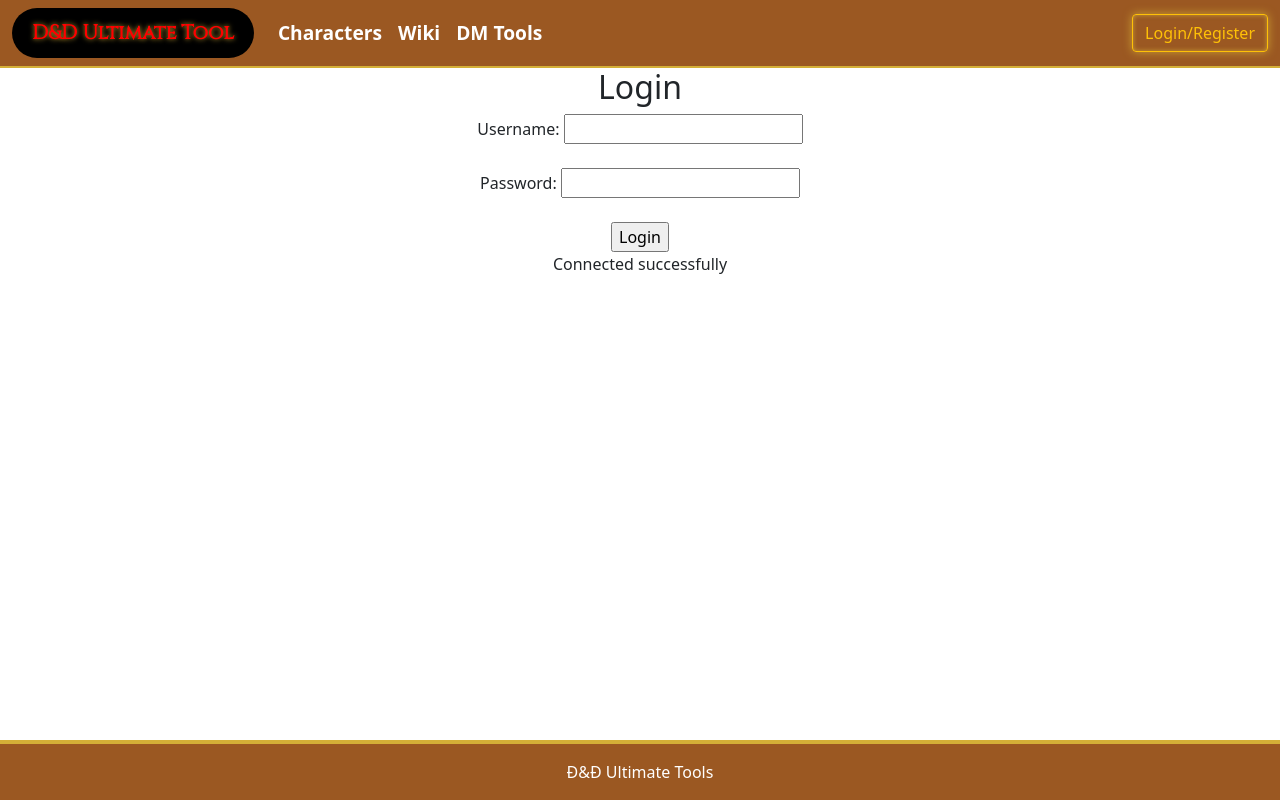
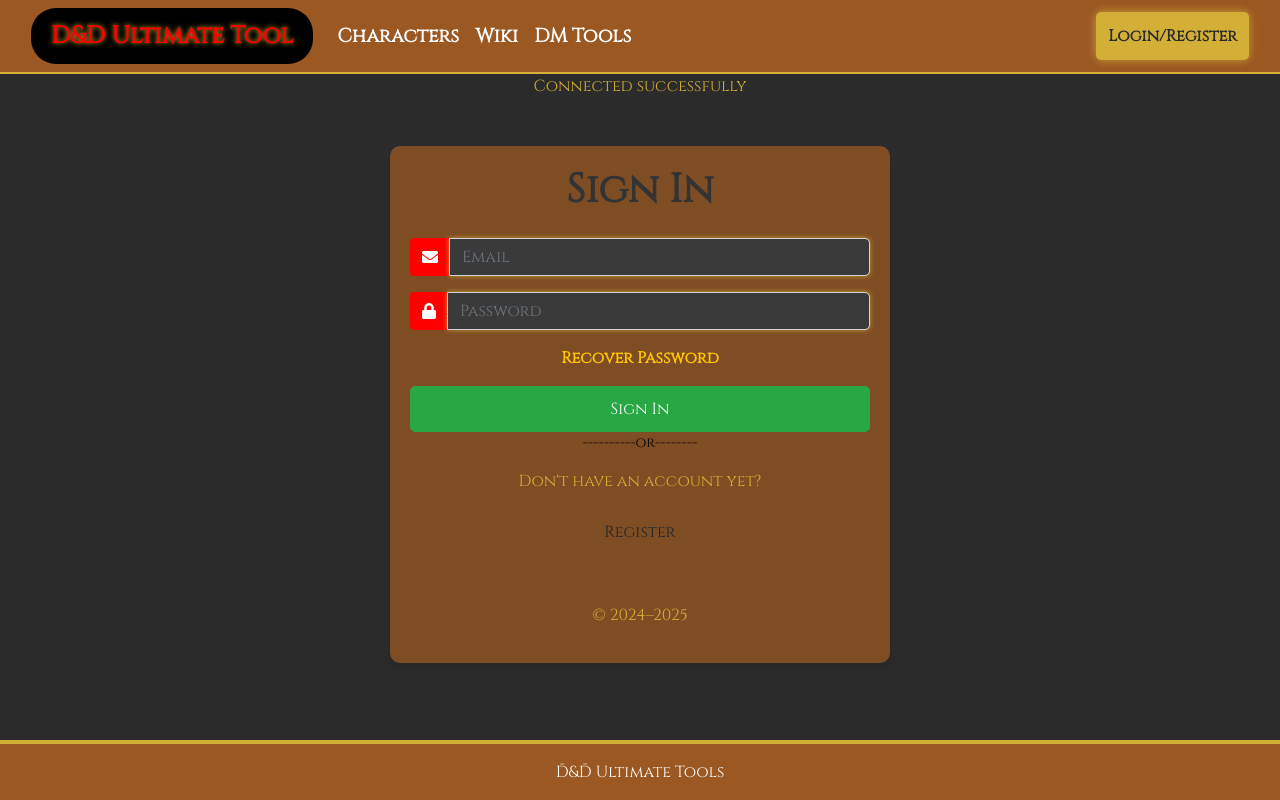
Before and after one commit to Adeniran24/Dungeons-And-Dragons, a PHP site: page /login.php in a window 1280 px wide. Run offline with PHP 8.4, Linux system fonts and the light colour scheme.

Commit message:
loginreghez css fix

```diff
--- a/index.css
+++ b/index.css
@@ -161,3 +161,90 @@ img:hover {
 @media only screen and (max-width: 300px) {
   .text {font-size: 14px;} /* Adjust font size for smaller screens */
 }
+
+
+/*A form stílusa*/
+
+
+/* Form container */
+#authForm {
+  max-width: 500px;
+  margin: 0 auto;
+  padding: 20px;
+  background-color: rgba(155, 88, 34, 0.75);
+  border-radius: 10px;
+  box-shadow: 0 4px 6px rgba(0, 0, 0, 0.1);
+}
+
+/* Form title */
+.form-title {
+  text-align: center;
+  font-weight: bold;
+  color: #333;
+}
+
+/* Input fields */
+.input-group {
+  margin-bottom: 1.5rem;
+}
+
+.input-group-text {
+  background-color: #ff0000;
+  color: white;
+  border: none;
+}
+
+.form-control {
+  border-radius: 5px;
+  border: 1px solid #ced4da;
+}
+
+/* Buttons */
+.btn {
+  border-radius: 5px;
+  padding: 10px;
+}
+
+.btn-primary {
+  background-color: #ff0000;
+  border: none;
+}
+
+.btn-primary:hover {
+  background-color: #d40000;
+}
+
+/* Links */
+.recover a {
+  text-decoration: none;
+  color: #ffc400;
+}
+
+.recover a:hover {
+  text-decoration: underline;
+}
+.valtas a {
+  text-decoration: none;
+  color: #ff00c3;
+}
+
+.valtas a:hover {
+  text-decoration: underline;
+}
+/* Or section */
+.or {
+  text-align: center;
+  color: #000000;
+  font-size: 14px;
+}
+
+/* Responsiveness for mobile devices */
+@media (max-width: 576px) {
+  #authForm {
+      padding: 15px;
+  }
+
+  .input-group {
+      margin-bottom: 1rem;
+  }
+}
--- a/login.php
+++ b/login.php
@@ -3,13 +3,28 @@
 <head>
     <meta charset="UTF-8">
     <meta name="viewport" content="width=device-width, initial-scale=1.0">
-    <title>Login</title>
+    <title>Login/Register</title>
     <link rel="stylesheet" href="index.css">
     <script src="index.js"></script>
+    <script src="logreg.js"></script>
+
 
 
     <link href="https://cdn.jsdelivr.net/npm/bootstrap@5.0.2/dist/css/bootstrap.min.css" rel="stylesheet" integrity="sha384-EVSTQN3/azprG1Anm3QDgpJLIm9Nao0Yz1ztcQTwFspd3yD65VohhpuuCOmLASjC" crossorigin="anonymous">
     <script src="https://cdn.jsdelivr.net/npm/bootstrap@5.0.2/dist/js/bootstrap.bundle.min.js" integrity="sha384-MrcW6ZMFYlzcLA8Nl+NtUVF0sA7MsXsP1UyJoMp4YLEuNSfAP+JcXn/tWtIaxVXM" crossorigin="anonymous"></script>
+
+    <script src="https://code.jquery.com/jquery-3.5.1.slim.min.js"></script>
+    <script src="https://cdn.jsdelivr.net/npm/@popperjs/core@2.9.3/dist/umd/popper.min.js"></script>
+    <script src="https://maxcdn.bootstrapcdn.com/bootstrap/4.5.2/js/bootstrap.min.js"></script>
+
+
+    <link href="https://cdnjs.cloudflare.com/ajax/libs/font-awesome/5.15.4/css/all.min.css" rel="stylesheet">
+    <link href="https://maxcdn.bootstrapcdn.com/bootstrap/4.5.2/css/bootstrap.min.css" rel="stylesheet">
+
+    <link rel="stylesheet" href="index.css">
+
+<style>
+</style>
 
 </head>
 <body>
@@ -48,14 +63,7 @@
 
 
 
-    <h2>Login</h2>
-    <form action="login.php" method="post">
-        <label for="username">Username:</label>
-        <input type="text" id="username" name="username" required><br><br>
-        <label for="password">Password:</label>
-        <input type="password" id="password" name="password" required><br><br>
-        <input type="submit" value="Login">
-    </form>
+
 
     <?php
     session_start();
@@ -98,8 +106,78 @@
 
 
 
+<!-- Login/Register Form -->
+
+<!-- Form container -->
+<div class="container my-5" id="authForm">
+
+    <!-- Form Title -->
+    <h1 class="form-title mb-4" id="formTitle">Sign In</h1>
+
+    <!-- Sign In Form (Visible by default) -->
+    <div id="signIn" style="display: block;">
+        <form method="post" action="http://localhost/IKT.ADENIRAN/Arkadia/php/login.php">
+            <div class="input-group mb-3">
+                <span class="input-group-text"><i class="fas fa-envelope"></i></span>
+                <input type="email" class="form-control" name="email" id="email" placeholder="Email" required>
+            </div>
+            <div class="input-group mb-3">
+                <span class="input-group-text"><i class="fas fa-lock"></i></span>
+                <input type="password" class="form-control" name="password" id="password" placeholder="Password" required>
+            </div>
+            <p class="recover">
+                <a href="#">Recover Password</a>
+            </p>
+            <input type="submit" class="btn btn-success w-100" value="Sign In" name="signIn">
+            <p class="or">
+                ----------or--------
+            </p>
+            <div class="links text-center">
+                <p>Don't have an account yet?</p>
+                <button type="button" class="btn valtas" onclick="toggleForms()">Register</button>
+            </div>
+            <p class="mt-5 mb-3 text-center">© 2024–2025</p>
+        </form>
+    </div>
+
+    <!-- Sign Up Form (Initially hidden) -->
+    <div id="signUp" style="display: none;">
+        <form method="post" action="http://localhost/IKT.ADENIRAN/Arkadia/php/register.php">
+            <div class="input-group mb-3">
+                <span class="input-group-text"><i class="fas fa-user"></i></span>
+                <input type="text" class="form-control" name="username" id="username" placeholder="Username" required>
+            </div>
+            <div class="input-group mb-3">
+                <span class="input-group-text"><i class="fas fa-envelope"></i></span>
+                <input type="email" class="form-control" name="email" id="email" placeholder="Email" required>
+            </div>
+            <div class="input-group mb-3">
+                <span class="input-group-text"><i class="fas fa-lock"></i></span>
+                <input type="password" class="form-control" name="password" id="password" placeholder="Password" required>
+            </div>
+            <input type="submit" class="btn btn-success w-100" value="Sign Up" name="signUp">
+            <p class="or">
+                ----------or--------
+            </p>
+            <div class="links text-center">
+                <p>Already have an account?</p>
+                <button type="button" class="btn btn-link" onclick="toggleForms()">Log In</button>
+            </div>
+            <p class="mt-5 mb-3 text-center">© 2024–2025</p>
+        </form>
+    </div>
+
+</div>
 
 
+
+
+
+
+
+
+
+<script src="logreg.js"></script>
 
     <footer class="footer mt-auto py-3 ">
       <div class="container">
--- a/logreg.js
+++ b/logreg.js
@@ -0,0 +1,17 @@
+// index.js
+
+function toggleForms() {
+    const signInForm = document.getElementById('signIn');
+    const signUpForm = document.getElementById('signUp');
+    const formTitle = document.getElementById('formTitle');
+
+    if (signInForm.style.display === 'none') {
+        signInForm.style.display = 'block';
+        signUpForm.style.display = 'none';
+        formTitle.textContent = "Sign In";
+    } else {
+        signInForm.style.display = 'none';
+        signUpForm.style.display = 'block';
+        formTitle.textContent = "Sign Up";
+    }
+}
```
